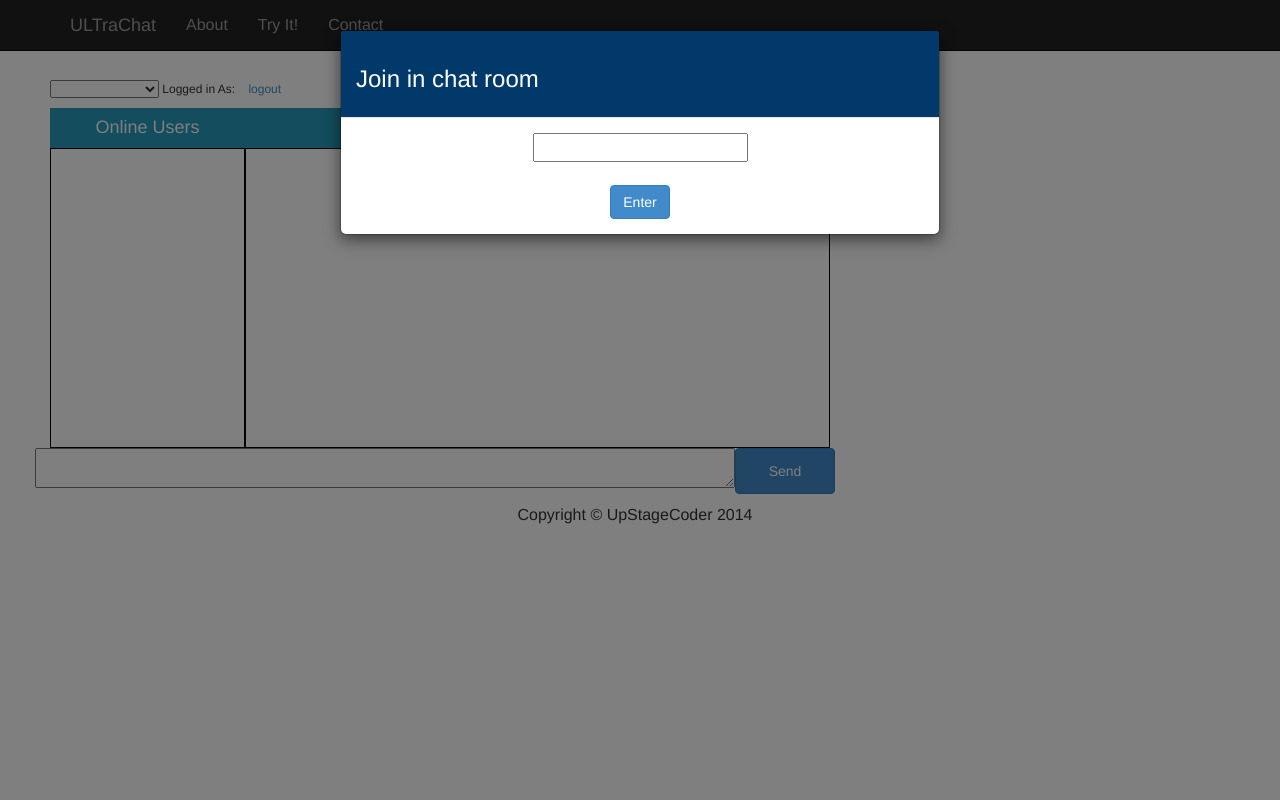
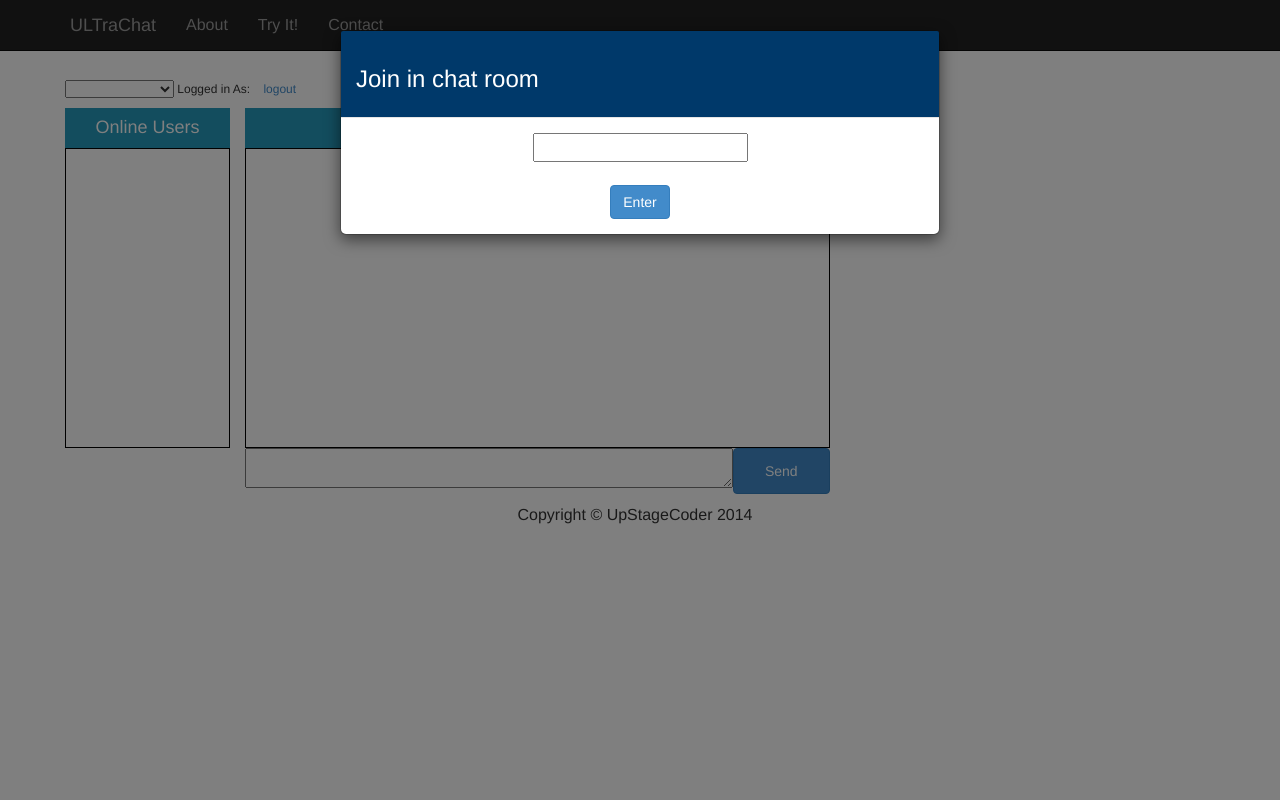
Before and after one commit to ranacseruet/ultra, a PHP site: page /demo.php in a window 1280 px wide. Run offline with PHP 8.4, Linux system fonts and the light colour scheme; some libraries are stand-ins or nearby versions.

Commit message:
seperate onlineUser and groupChat

```diff
--- a/demo.php
+++ b/demo.php
@@ -48,26 +48,21 @@
 			</div>
 
 			<div id="group-section">
-				<div class="row">
+				<div class="row col-md-12">
 					<span ng-controller="LanguageController">
 						<select id="language" ng-model="lang" ng-change="languageChanged()">
 							<option ng-repeat="lang in languages" value="{{lang.key}}">{{lang.value}}</option>
 						</select>
 					</span>
-					<span ng-controller="GroupController">Logged in As: <label></label>&nbsp;&nbsp;&nbsp;<a href="">logout</a></span>
+					<span ng-controller="GroupController">Logged in As: <span ng-bind="identity"></span><label></label>&nbsp;&nbsp;&nbsp;<a href="">logout</a></span>
 					<span class="text-danger pull-right hidden compatibility-warning"><h4>Warning! Please use latest Google Chrome Browser for voice based service.</h4></span>
 				</div>
-				<div class="group-header row top10">
-					<div class="col-md-2 text-center topGroupheader">
+				<div class="row">
+					<div class="col-md-2 onlineUserContainer top10">
+						<div class="col-md-12 text-center topGroupheader">
 							<h4>Online Users</h4>
 						</div>
-					<div class="col-md-6 text-center topGroupheader">
-						<h4>Group Chat History</h4>
-					</div>
-				</div>
-				<div id="groupBox" class="row ">
-
-					<div  class="col-md-2 border onlineUserList"  ng-controller="UserListController as usrCtl">
+						<div  class="col-md-12 border onlineUserList"  ng-controller="UserListController as usrCtl">
 							<div class="row onlineUser" ng-repeat="user in users">
 								<div class="col-md-2 text-left">
 									<span class="glyphicon glyphicon-user "></span>
@@ -75,8 +70,14 @@
 								<div class="col-md-8  text-left identityName" ng-click="openPrivateChat(user)">{{user}}</div>
 							</div>
 						</div>
+					</div>
 
-					<div class="col-md-6 border msgList" ng-controller="GroupMessageController">
+					<div class="col-md-6 groupMsgContainer top10">
+						<div class="row text-center topGroupheader">
+							<h4>Group Chat History</h4>
+						</div>
+						<div id="groupBox" class="row " ng-controller="GroupMessageController">
+							<div class="col-md-12 border msgList">
 								<div class="row groupMsg" ng-repeat="msg in messages">
 									<div class="col-md-2 text-left">
 										<span class="glyphicon glyphicon-user avatar-pic"></span>
@@ -91,11 +92,18 @@
 									</div>
 								</div>
 							</div>
-					<div class="row"  ng-controller="GroupMessageController">
-						<textarea name="textToSend" id="textToSend" class="col-md-7" ng-model="textToSend"></textarea>
-						<button type="button" class="btn btn-default btn-primary col-md-1 groupSendBtn" ng-click="sendGroupMessage()">Send</button>
+							<div class=""  >
+								<textarea name="textToSend" id="textToSend" class="col-md-10" ng-model="textToSend"></textarea>
+								<button type="button" class="btn btn-default btn-primary col-md-2 groupSendBtn" ng-click="sendGroupMessage()">Send</button>
 							</div>
 						</div>
+					</div>
+
+
+				</div>
+
+
+
 
 			</div>
 
@@ -160,5 +168,6 @@
 		<script src="js/lib/ytranslator.js"></script>
 		<!--<script src="js/ultra.js"></script>-->
 		<script src="js/main.js"></script>
+		<script src="js/factory.js"></script>
     </body>
 </html>
--- a/js/main.js
+++ b/js/main.js
@@ -28,7 +28,7 @@ function LoginBoxController($scope, $modal){
 	});
 }
 
-function LoginAttemptController($scope, $modalInstance, uchat, $rootScope) {
+function LoginAttemptController($scope, $modalInstance, uchat, $rootScope,getIdentity) {
 	$scope.tryLogin = function(){
 		if ((!$scope.identity) || ($scope.identity.length < 3)){
 			return alert("username must be at least 3 letter");
@@ -41,15 +41,18 @@ function LoginAttemptController($scope, $modalInstance, uchat, $rootScope) {
 			else {
 				console.log("Connection successfull!");
 				$modalInstance.close();
+				getIdentity.dataIdentity = $scope.identity;
+				console.log(getIdentity.dataIdentity);
 				$rootScope.$broadcast("loginSuccess");
 			}
 		});
 	}
 }
 
-function GroupController($scope, $rootScope, uchat) {
+function GroupController($scope, $rootScope, uchat, getIdentity) {
 
 	$scope.$on("loginSuccess", function(){
+		$scope.identity = getIdentity.dataIdentity;
 		uchat.joinGroup("UpStageCoder",
 			function memberJoined(member) {
 				//TODO member joined
@@ -122,6 +125,7 @@ function GroupMessageController($scope, $rootScope, uchat) {
 		messageObj["genre"]   = 'group';
 		messageObj["timestamp"]   = Date.now();
 		//console.log(messageObj);
+		$scope.textToSend = "";
 		uchat.sendGroupMessage(messageObj, $scope.loadGroupMessage);
 	};
 
@@ -157,6 +161,13 @@ var app = angular.module("chat",['ui.bootstrap'])
 	});
 });
 
+
+app.factory("getIdentity", function(){
+  return {dataIdentity: null }
+});
+
+
+
 app.controller("UserListController", UserListController);
 app.controller("GroupController", GroupController);
 app.controller("LoginAttemptController", LoginAttemptController);
```
Lines whose indentation alone changed are shown as unchanged.
